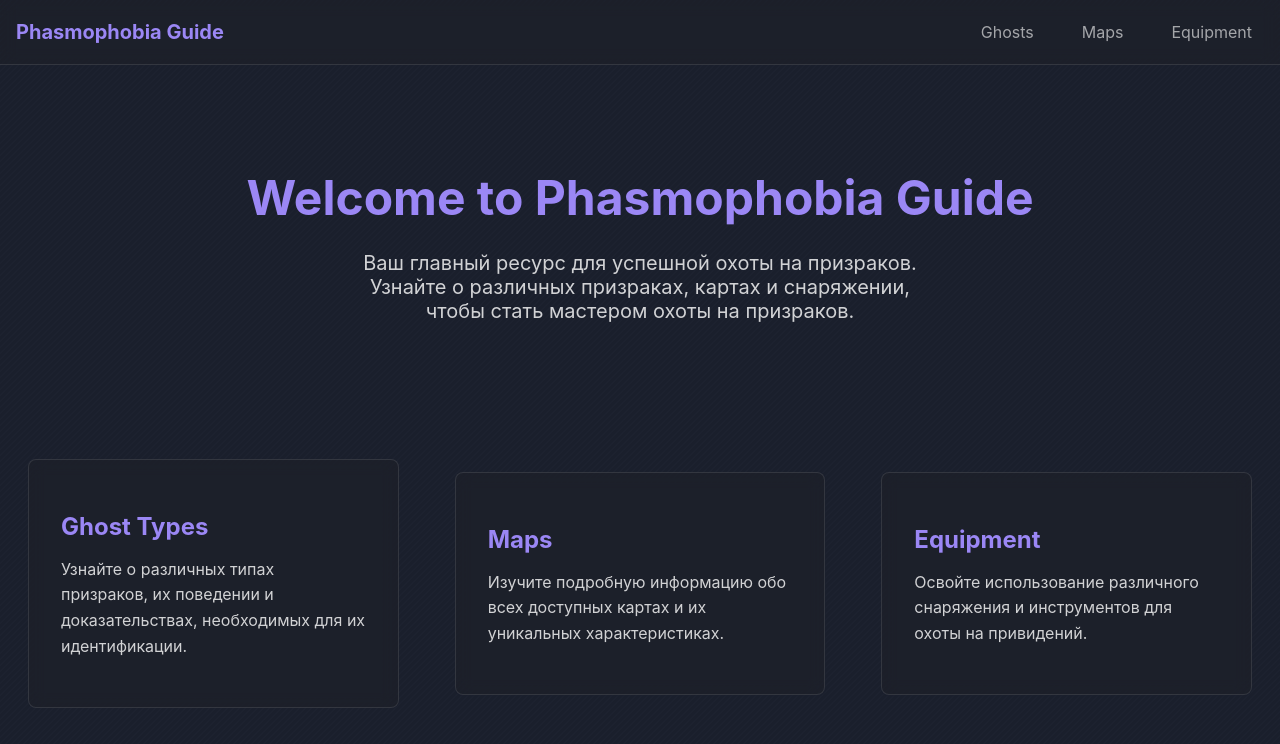
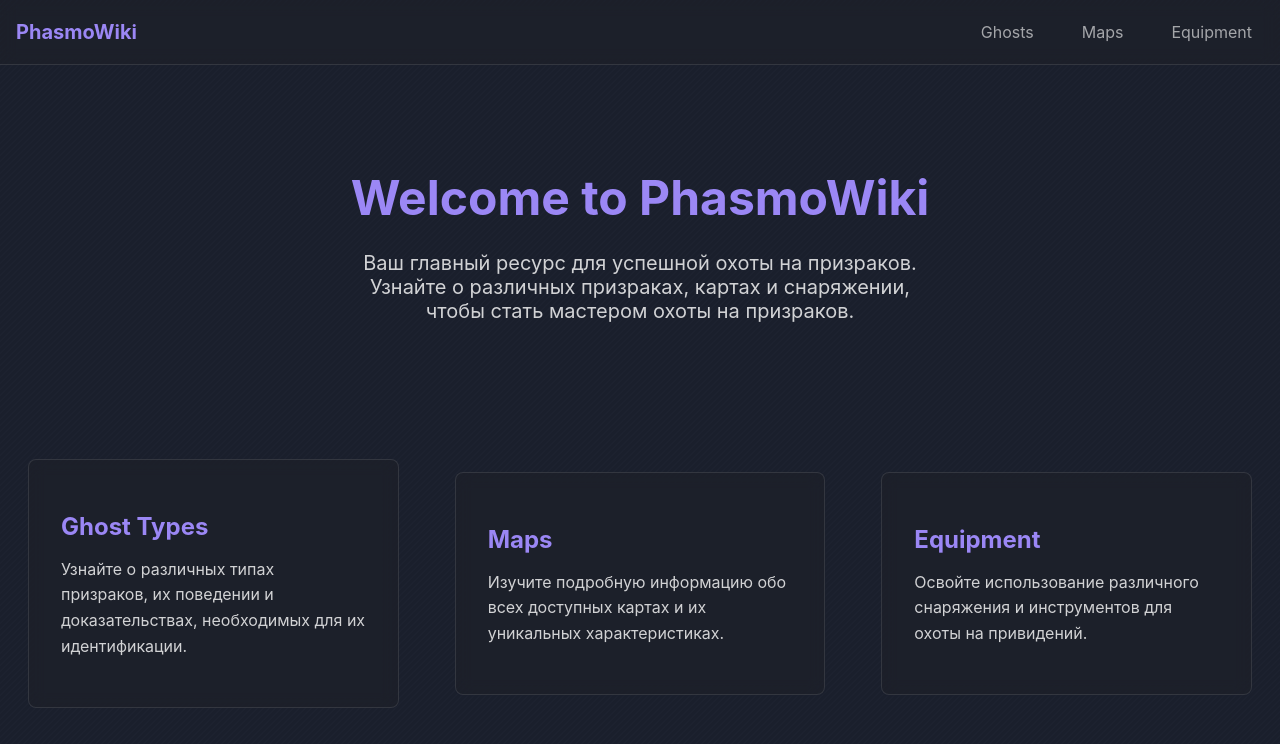
Before and after one commit to aymatronikkk/PhasmoWiki, a plain HTML site: page index.html in a window 1280 px wide. Drawn offline with Linux system fonts and the light colour scheme.

Commit message:
название

```diff
--- a/index.html
+++ b/index.html
@@ -4,7 +4,7 @@
 <head>
     <meta charset="UTF-8">
     <meta name="viewport" content="width=device-width, initial-scale=1.0">
-    <title>Phasmophobia Guide</title>
+    <title>PhasmoWiki</title>
     <style>
         /* Base styles */
         body {
@@ -150,7 +150,7 @@
     <nav class="nav">
         <div class="nav-container">
             <div class="nav-content">
-                <a href="index.html" class="nav-logo">Phasmophobia Guide</a>
+                <a href="index.html" class="nav-logo">PhasmoWiki</a>
                 <div class="nav-links">
                     <a href="ghosts.html" class="nav-link">Ghosts</a>
                     <a href="maps.html" class="nav-link">Maps</a>
@@ -162,7 +162,7 @@
 
     <main>
         <section class="hero">
-            <h1 class="hero-title">Welcome to Phasmophobia Guide</h1>
+            <h1 class="hero-title">Welcome to PhasmoWiki</h1>
             <p class="hero-subtitle">Ваш главный ресурс для успешной охоты на призраков. Узнайте о различных призраках, картах и снаряжении, чтобы стать мастером охоты на призраков.</p>
         </section>
 
```
Also changed, not shown: equipment.html (+2 -2 lines), ghosts.html (+2 -2 lines), maps.html (+2 -2 lines).
